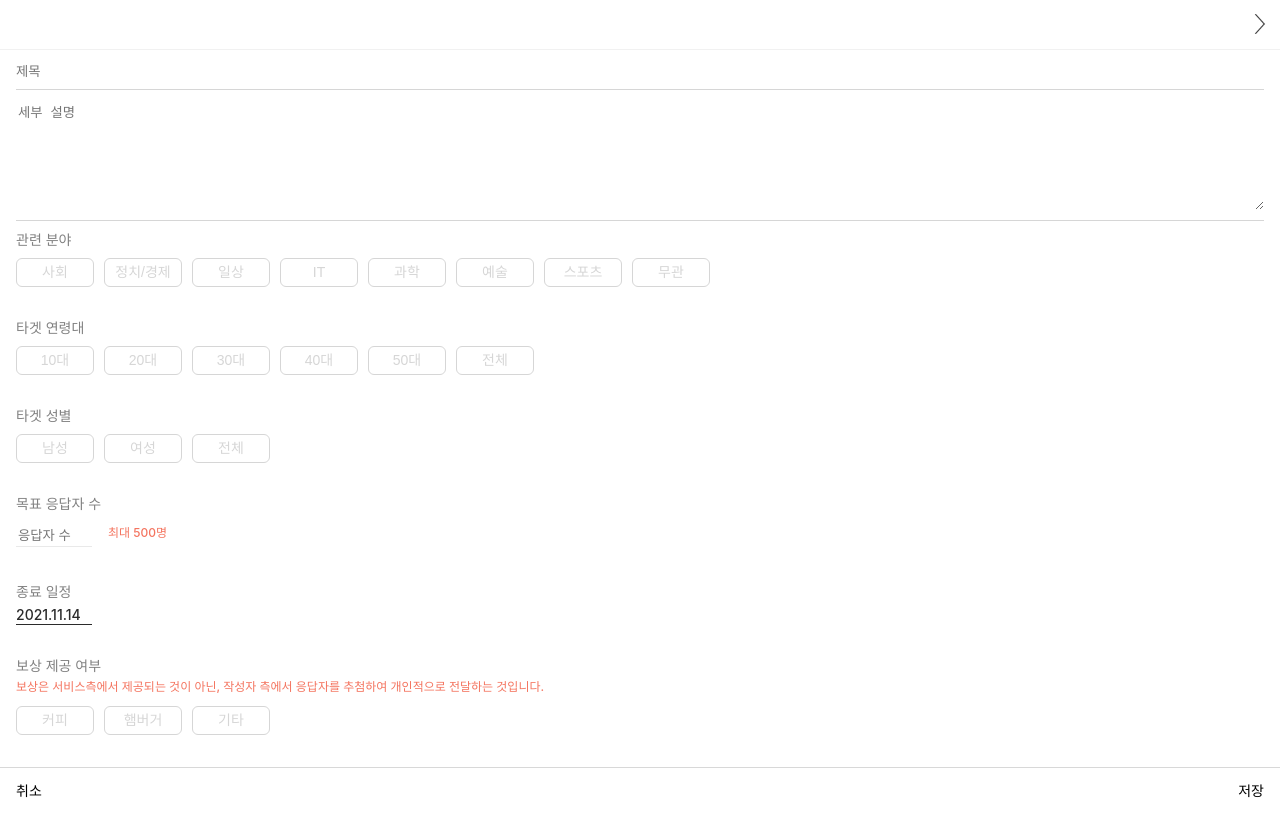
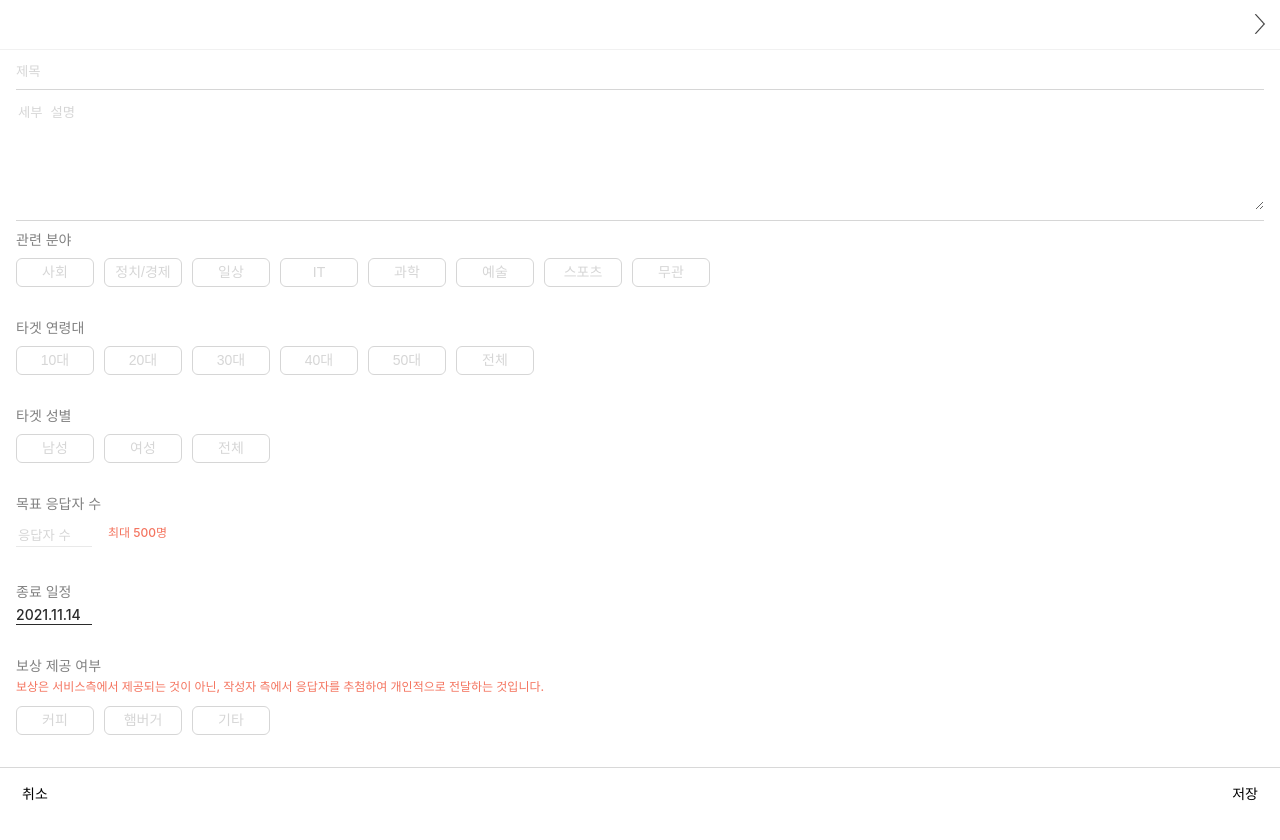
Before and after one commit to Lee-Seonghyun316/AnyVey, a React (Create React App) app in the folder app/: page /createSurvey in a window 1280 px wide. Shown: the top 840 px of the page. Built offline with nearby package versions, Linux system fonts and the light colour scheme.

Commit message:
style: add placeholder color

```diff
--- a/app/src/common/styles/global.ts
+++ b/app/src/common/styles/global.ts
@@ -32,5 +32,15 @@ const GlobalStyle = createGlobalStyle`
     width: 100%;
     height: 100%;
   }
+  input {
+  ::placeholder {
+    color: #d6d6d6;
+  }
+  }
+  textarea{
+  ::placeholder {
+    color: #d6d6d6;
+  }
+  }
 `;
 export default GlobalStyle;
--- a/app/src/features/createSurvey/createSurvey.tsx
+++ b/app/src/features/createSurvey/createSurvey.tsx
@@ -1,7 +1,6 @@
 import React from 'react';
 import styled from 'styled-components';
 import Header from '../header/header';
-import BottomBar from '../bottomBar/bottomBar';
 import { fields, gifts, targetAges, targetGender } from '../../data/category';
 
 const CreateSurvey = () => {
@@ -137,7 +136,7 @@ const NoticeText = styled.div`
 const MarginContainer = styled.div`
   margin: 0 16px;
 `;
-const BottomText = styled.text`
+const BottomText = styled.button`
   font-weight: 500;
   font-size: 14px;
   line-height: 19px;
@@ -147,5 +146,6 @@ const Bottom = styled.div`
   display: flex;
   justify-content: space-between;
   height: 88.1px;
-  padding: 13px 16px 0 16px;
+  padding: 0 16px;
+  height: 54px;
 `;
```
